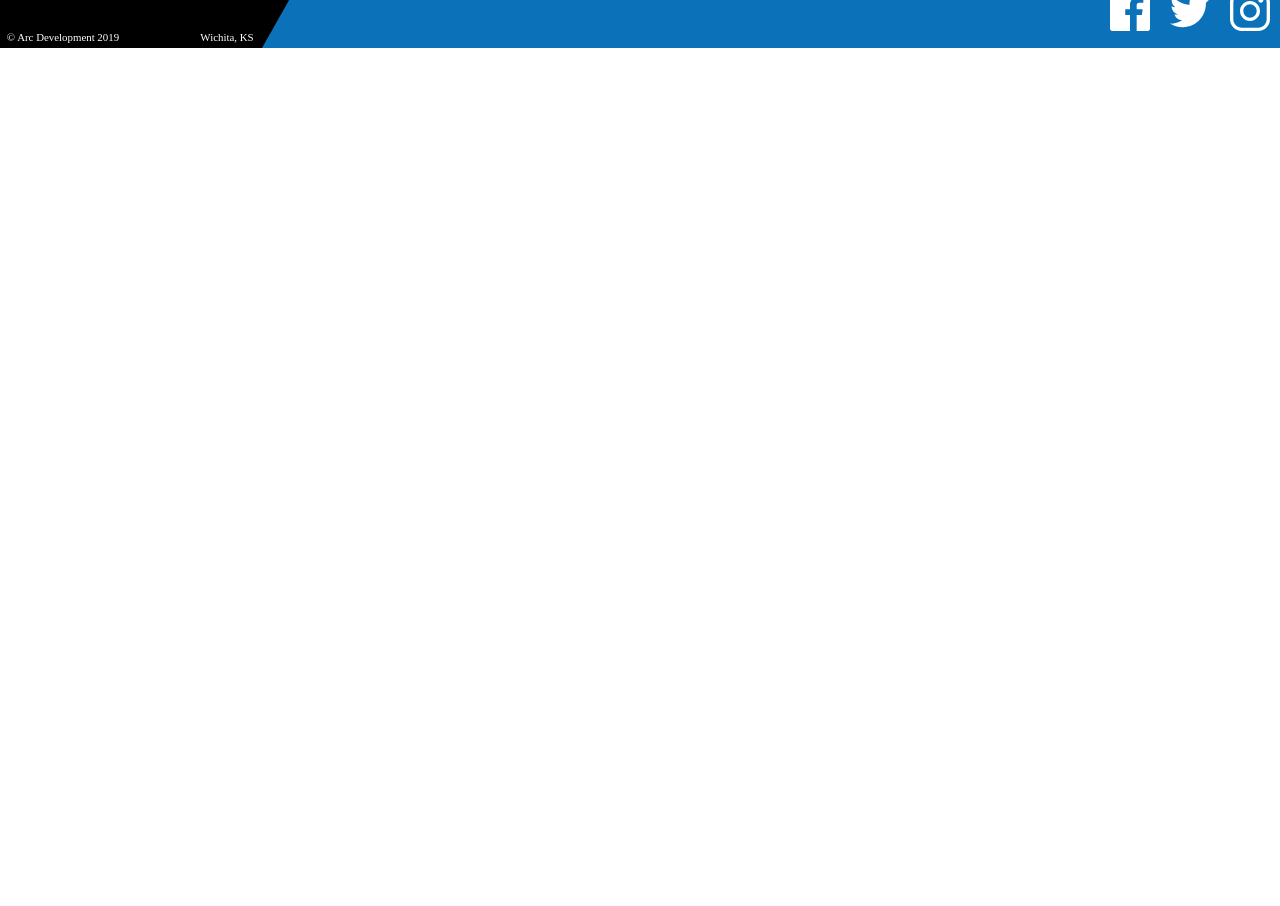
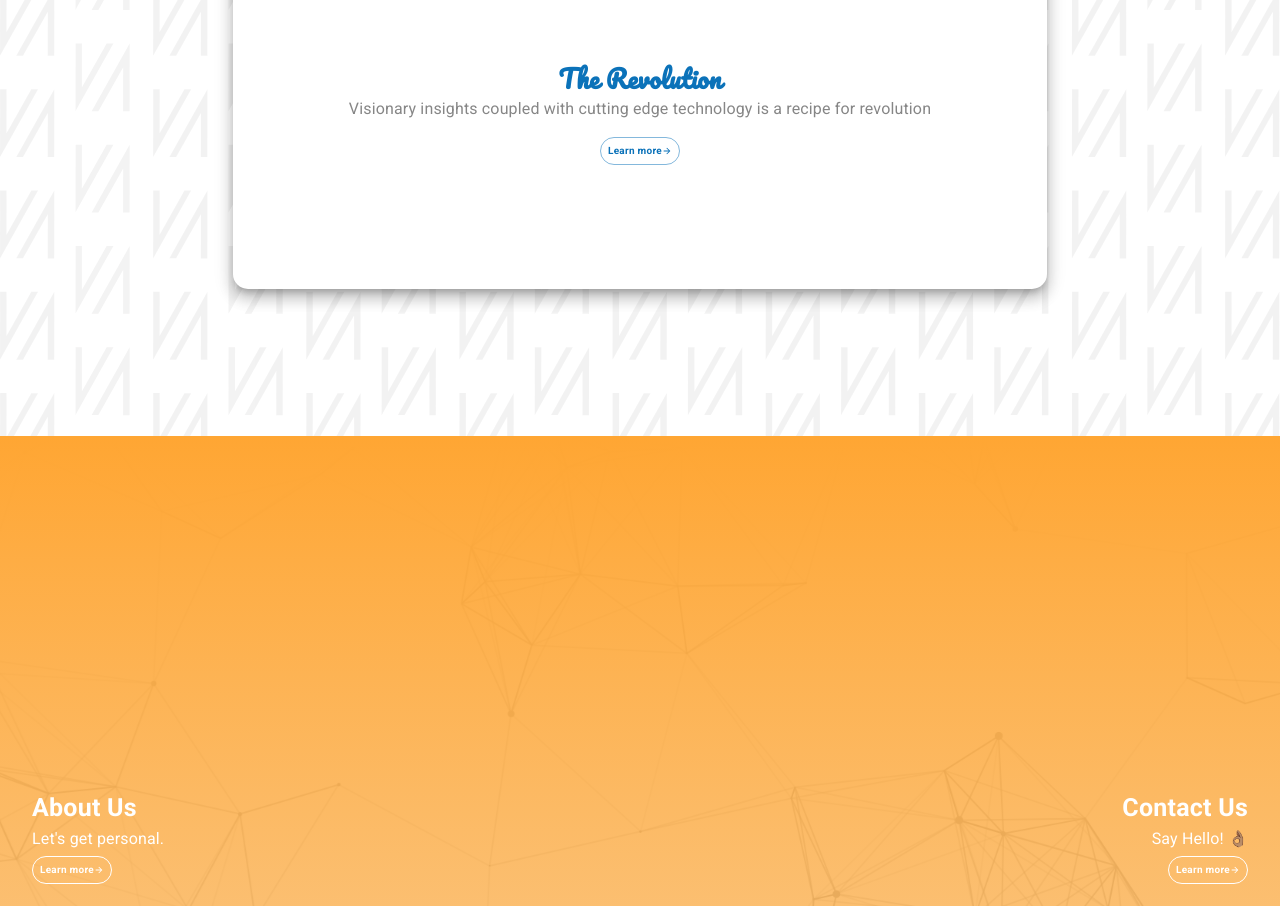
Before and after one commit to CarlosSuarezJS20/mui_practice, a React (Create React App) app: page / in a window 1280 px wide. Shown: the part 1880-2786 px from the top of the page. Before the commit the page ends 1928 px from the top, so only its background shows below. Built offline with nearby package versions, Linux system fonts and the light colour scheme.

Commit message:
commiting the rest

```diff
--- a/public/index.html
+++ b/public/index.html
@@ -28,8 +28,9 @@
       Learn how to configure a non-root public URL by running `npm run build`.
     -->
     <title>Arc Development</title>
+
   </head>
-  <body>
+  <body >
     <noscript>You need to enable JavaScript to run this app.</noscript>
     <div id="root"></div>
     <!--
--- a/src/components/ui/homePage.tsx
+++ b/src/components/ui/homePage.tsx
@@ -1,15 +1,16 @@
 import React from "react";
-import { makeStyles } from "@mui/styles";
+import ContactAndAboutSection from "./sections/contactAndAbout";
 import HeroSection from "./sections/HeroSection";
 import ServicesPage from "./sections/servicesSection";
-
-const useStyle = makeStyles(() => ({}));
+import RevolutionSection from "./sections/theRevolution";
 
 const HomePage: React.FC = () => {
   return (
     <React.Fragment>
       <HeroSection />
       <ServicesPage />
+      <RevolutionSection />
+      <ContactAndAboutSection />
     </React.Fragment>
   );
 };
--- a/src/components/ui/sections/HeroSection.tsx
+++ b/src/components/ui/sections/HeroSection.tsx
@@ -1,6 +1,6 @@
 import React from "react";
 import Lottie from "react-lottie";
-import { makeStyles, useTheme } from "@mui/styles";
+import { makeStyles } from "@mui/styles";
 import { Grid, Typography, Hidden, Button } from "@mui/material";
 
 import animationData from "../../../animations/landinganimation/data";
@@ -45,7 +45,7 @@ const HomePage: React.FC = () => {
 
   const defaultOptionsLottie = {
     loop: true,
-    autoplay: true,
+    autoplay: false,
     animationData: animationData,
     rendererSettings: {
       preserveAspectRatio: "xMidYMid slice",
--- /dev/null
+++ b/src/components/ui/sections/contactAndAbout.tsx
@@ -0,0 +1,94 @@
+import React from "react";
+
+import { makeStyles } from "@mui/styles";
+import { Grid, Typography, Button, useMediaQuery } from "@mui/material";
+import ArrowComponent from "../ArrowComponent";
+import theme from "../theme";
+
+import infoBackground from "../../../assets/infoBackground.svg";
+
+const useStyle = makeStyles(() => ({
+  aboutandcontactbackground: {
+    backgroundImage: `url(${infoBackground})`,
+    backgroundPosition: "center",
+    backgroundSize: "cover",
+    backgroundRepeat: "no-repeat",
+    height: "100%",
+    width: "100%",
+  },
+  aboutandcontactBtn: {
+    "&.MuiButton-root": {
+      ...theme.typography.learnMoreBtn,
+      marginTop: "0.5em",
+      color: "white",
+      border: "1px solid white",
+    },
+  },
+  aboutandcontacttitles: {
+    "&.MuiTypography-root": {
+      fontWeight: "bold",
+      fontSize: 25,
+      color: "white",
+    },
+  },
+  description: {
+    "&.MuiTypography-root": {
+      color: "white",
+    },
+  },
+}));
+
+const ContactAndAboutSection: React.FC = () => {
+  const classes = useStyle();
+  const matchesSM = useMediaQuery(theme.breakpoints.down("sm"));
+
+  return (
+    <Grid container direction='row' sx={{ height: "50em" }} alignItems='center'>
+      <Grid
+        item
+        container
+        direction={matchesSM ? "column" : "row"}
+        sx={{
+          position: "absolute",
+          padding: "2em",
+          textAlign: matchesSM ? "center" : "inherit",
+        }}>
+        <Grid xs={6} item sx={{ marginBottom: matchesSM ? "2em" : "none" }}>
+          <Grid container direction='column'>
+            <Typography className={classes.aboutandcontacttitles}>
+              About Us
+            </Typography>
+            <Typography className={classes.description}>
+              Let's get personal.
+            </Typography>
+            <Grid>
+              <Button variant='outlined' className={classes.aboutandcontactBtn}>
+                <span>Learn more</span>
+                <ArrowComponent width={10} height={10} fill={"white"} />
+              </Button>
+            </Grid>
+          </Grid>
+        </Grid>
+        <Grid item xs={6} sx={{ textAlign: matchesSM ? "center" : "right" }}>
+          <Grid container direction='column'>
+            <Typography className={classes.aboutandcontacttitles}>
+              Contact Us
+            </Typography>
+            <Typography className={classes.description}>
+              Say Hello! <span role='img'>👌🏽</span>
+            </Typography>
+            <Grid item>
+              <Button variant='outlined' className={classes.aboutandcontactBtn}>
+                <span>Learn more</span>
+                <ArrowComponent width={10} height={10} fill={"white"} />
+              </Button>
+            </Grid>
+          </Grid>
+        </Grid>
+      </Grid>
+      <div className={classes.aboutandcontactbackground} />
+    </Grid>
+  );
+};
+
+export default ContactAndAboutSection;
--- /dev/null
+++ b/src/components/ui/sections/theRevolution.tsx
@@ -0,0 +1,102 @@
+import React from "react";
+
+import { makeStyles } from "@mui/styles";
+import { Grid, Card, CardContent, Typography, Button } from "@mui/material";
+import ArrowComponent from "../ArrowComponent";
+import theme from "../theme";
+import revolutionBackground from "../../../assets/repeatingBackground.svg";
+
+const useStyle = makeStyles(() => ({
+  cardTitle: {
+    "&.MuiTypography-root": {
+      fontFamily: "Pacifico",
+      ...theme.typography.titles,
+    },
+  },
+  subTitle: {
+    "&.MuiTypography-root": {
+      marginBottom: "1em",
+      color: theme.palette.common.grey,
+      [theme.breakpoints.down("sm")]: {
+        textAlign: "center",
+      },
+    },
+  },
+
+  learnMoreBtn: {
+    "&.MuiButtonBase-root": {
+      ...theme.typography.learnMoreBtn,
+    },
+  },
+  mainCard: {
+    "&.MuiPaper-root": {
+      position: "absolute",
+      maxWidth: "850px",
+      padding: "100px",
+      textAlign: "center",
+      boxShadow: theme.shadows[10],
+      borderRadius: "15px",
+      [theme.breakpoints.down("md")]: {
+        maxWidth: "500px",
+        padding: "10px",
+      },
+      [theme.breakpoints.down("sm")]: {
+        maxWidth: "400px",
+        padding: "10px",
+      },
+    },
+  },
+  revolutionBackground: {
+    backgroundImage: `url(${revolutionBackground})`,
+    backgroundPosition: "center",
+    backgroundSize: "cover",
+    backgroundRepeat: "no-repeat",
+    height: "100%",
+    width: "100%",
+  },
+}));
+
+const RevolutionSection: React.FC = () => {
+  const classes = useStyle();
+
+  return (
+    <Grid container direction='column'>
+      <Grid item>
+        <Grid
+          container
+          style={{ height: "40em" }}
+          justifyContent='center'
+          alignItems='center'>
+          <Card className={classes.mainCard}>
+            <CardContent>
+              <Grid container direction='column'>
+                <Grid item>
+                  <Typography className={classes.cardTitle}>
+                    The Revolution
+                  </Typography>
+                  <Grid item>
+                    <Typography className={classes.subTitle}>
+                      Visionary insights coupled with cutting edge technology is
+                      a recipe for revolution
+                    </Typography>
+                    <Button variant='outlined' className={classes.learnMoreBtn}>
+                      <span>Learn more</span>
+                      <ArrowComponent
+                        width={10}
+                        height={10}
+                        fill={theme.palette.common.blue}
+                      />
+                    </Button>
+                  </Grid>
+                </Grid>
+              </Grid>
+            </CardContent>
+          </Card>
+          <div className={classes.revolutionBackground} />
+        </Grid>
+      </Grid>
+    </Grid>
+  );
+};
+
+export default RevolutionSection;
--- a/src/components/ui/theme.tsx
+++ b/src/components/ui/theme.tsx
@@ -20,6 +20,7 @@ declare module "@mui/material/styles" {
     tab: React.CSSProperties;
     estimateBtn: React.CSSProperties;
     titles: React.CSSProperties;
+    learnMoreBtn: React.CSSProperties;
   }
 
   // allow configuration using `createTheme`
@@ -27,6 +28,7 @@ declare module "@mui/material/styles" {
     tab?: React.CSSProperties;
     estimateBtn?: React.CSSProperties;
     titles?: React.CSSProperties;
+    learnMoreBtn?: React.CSSProperties;
   }
 }
 
@@ -36,6 +38,7 @@ declare module "@mui/material/Typography" {
     tab: true;
     estimateBtn: true;
     titles?: React.CSSProperties;
+    learnMoreBtn?: React.CSSProperties;
   }
 }
 
@@ -109,6 +112,16 @@ const theme = createTheme({
       fontWeight: "bold",
       fontSize: 25,
     },
+
+    learnMoreBtn: {
+      borderRadius: 50,
+      height: 28,
+      textTransform: "none",
+      fontWeight: "bold",
+      width: 80,
+      fontSize: 10,
+      padding: "5px 0px",
+    },
   },
 });
 
```
